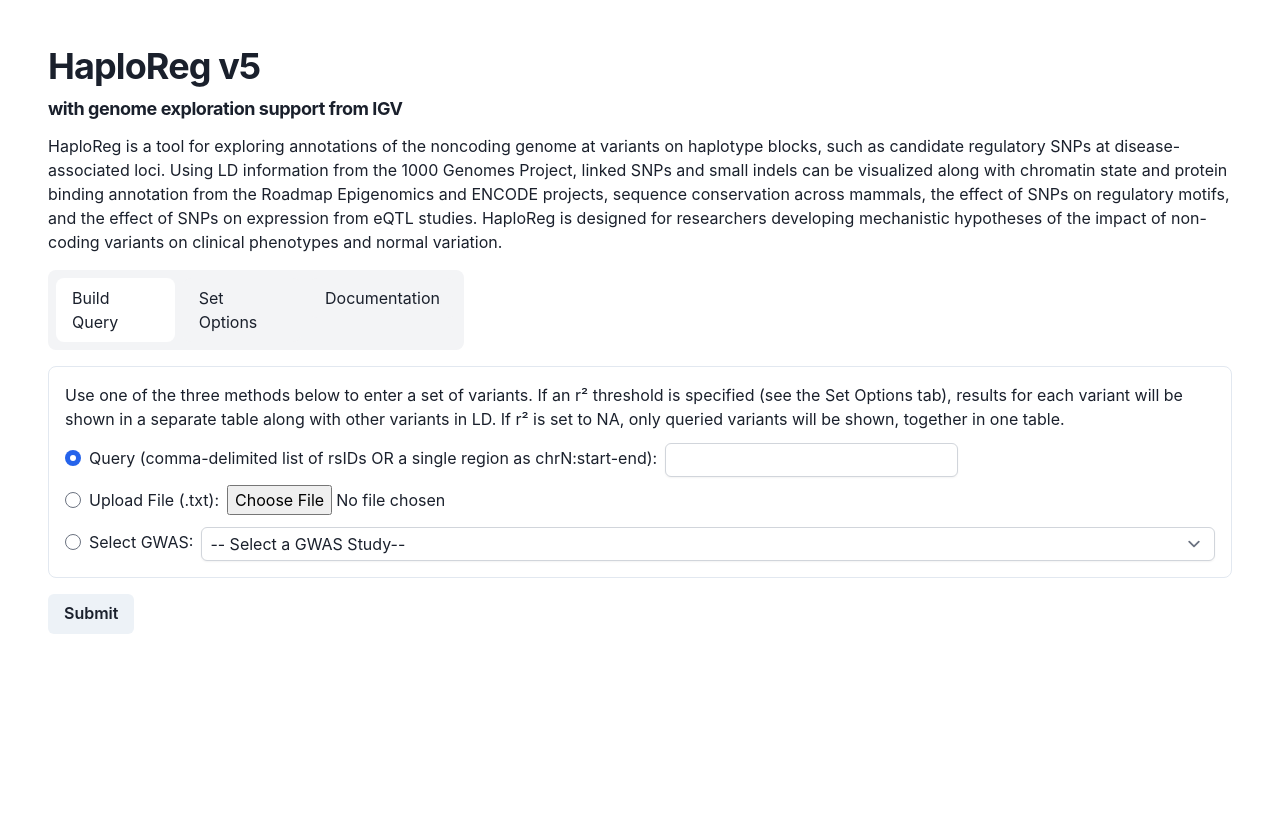
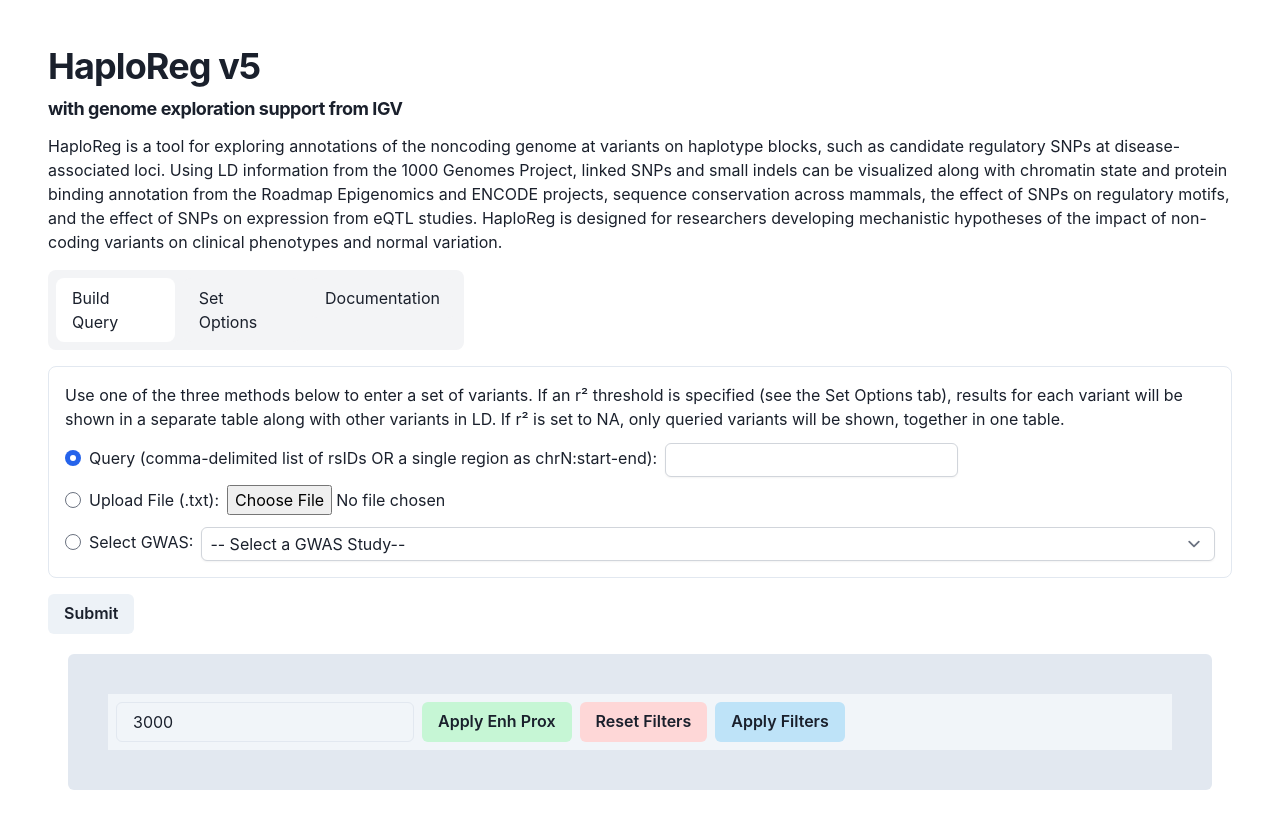
Before and after one commit to KellisLab/haploreg-next-v5, a Next.js app: page / in a window 1280 px wide. Shown: the top 828 px of the page. Before the commit the page ends 800 px from the top, so only its background shows below. Built offline with nearby package versions, Linux system fonts and the light colour scheme.

Commit message:
added way to change distance to closest enhancer for a snp, pulled state up from EnrichmentHeatmap component to be able to use it for an upstream/downstream table

```diff
--- a/app/api/compileExplorer/route.ts
+++ b/app/api/compileExplorer/route.ts
@@ -135,6 +135,7 @@
     // SELECT chr, pos, id from snp_v2 WHERE id IN ('rs10', 'rs15', 'rs20', 'rs28716236') ORDER BY chr, pos
 
     const allEnhancerPromises = [];
+    const max_dist = input.proximityLimit;
     for (const snp of snpPositions) {
       // for all snps that are of interest
       snpNameMap.set(snp.id, snp.chr + "_" + snp.pos);
@@ -144,8 +145,8 @@
         where: {
           AND: [
             { chr: chrNumName },
-            { start: { gte: snp.pos - MAX_DIST } },
-            { end: { lte: snp.pos + MAX_DIST } },
+            { start: { gte: snp.pos - max_dist } },
+            { end: { lte: snp.pos + max_dist } },
           ],
         },
       });
@@ -184,7 +185,7 @@
           enhancer.tissue_id,
           Math.min(
             nearestEnhancer,
-            snpEnhProximity.get(enhancer.tissue_id) ?? MAX_DIST + 1
+            snpEnhProximity.get(enhancer.tissue_id) ?? max_dist + 1
           )
         );
       }
--- a/app/components/Query/Explorer/EnrichmentHeatmap/components/EnrichmentHeatmap.tsx
+++ b/app/components/Query/Explorer/EnrichmentHeatmap/components/EnrichmentHeatmap.tsx
@@ -1,5 +1,4 @@
-import { Button, Grid, GridItem } from "@chakra-ui/react";
-import { useState } from "react";
+import { Button, Grid, GridItem, HStack } from "@chakra-ui/react";
 import HeatmapColHeader from "./components/HeatmapColHeader";
 import HeatmapRowHeader from "./components/HeatmapRowHeader";
 import ClosestEnhancerTable from "./components/ClosestEnhancerTable";
@@ -7,15 +6,30 @@
 
 interface Props {
   enrichmentData: EnrichmentDataType;
+  tissueFilter: string[];
+  snpFilter: string[];
+  appliedTissueFilter: string[];
+  appliedSnpFilter: string[];
+  tissueSelect: (e: string) => void;
+  snpSelect: (e: string) => void;
 }
 
 const EnrichmentHeatmap = ({
-  enrichmentData: { enrichments, closestEnhancers, tissueNameMap, snpNameMap },
+  enrichmentData: {
+    isCELoading,
+    enrichments,
+    closestEnhancers,
+    tissueNameMap,
+    snpNameMap,
+  },
+  tissueFilter,
+  snpFilter,
+  appliedTissueFilter,
+  appliedSnpFilter,
+  tissueSelect,
+  snpSelect,
 }: Props) => {
-  const [tissueFilter, setTissueFilter] = useState<string[]>([]);
-  const [snpFilter, setSnpFilter] = useState<string[]>([]);
-  const [appliedTissueFilter, setAppliedTissueFilter] = useState<string[]>([]);
-  const [appliedSnpFilter, setAppliedSnpFilter] = useState<string[]>([]);
+  if (!enrichments || isCELoading) return null;
 
   let partiallyFilteredEnrichments = [...enrichments.entries()];
   if (appliedSnpFilter.length !== 0) {
@@ -61,34 +75,6 @@
     (a, b) => b[1] - a[1]
   );
 
-  const handleSnpSelect = (e: string) => {
-    if (snpFilter.includes(e)) {
-      setSnpFilter(snpFilter.filter((value) => value != e));
-    } else {
-      setSnpFilter([...snpFilter, e]);
-    }
-  };
-
-  const handleTissueSelect = (e: string) => {
-    if (tissueFilter.includes(e)) {
-      setTissueFilter(tissueFilter.filter((value) => value != e));
-    } else {
-      setTissueFilter([...tissueFilter, e]);
-    }
-  };
-
-  const handleApply = () => {
-    setAppliedTissueFilter(tissueFilter);
-    setAppliedSnpFilter(snpFilter);
-  };
-
-  const handleReset = () => {
-    setTissueFilter([]);
-    setSnpFilter([]);
-    setAppliedTissueFilter([]);
-    setAppliedSnpFilter([]);
-  };
-
   return (
     <div>
       <Grid
@@ -109,33 +95,18 @@
           }}
           pl="2"
           area={"settings"}
-        >
-          <Button
-            bgColor="red.100"
-            onClick={() => handleReset()}
-            marginTop="10px"
-          >
-            Reset Filters
-          </Button>
-          <Button
-            bgColor="blue.100"
-            onClick={() => handleApply()}
-            marginTop="10px"
-          >
-            Apply Filters
-          </Button>
-        </GridItem>
+        ></GridItem>
         <GridItem pl="2" bg="orange.300" area={"tissues"}>
           <HeatmapRowHeader
             tissueEnrichmentPair={tissueRanking}
-            selectCheckbox={handleTissueSelect}
+            selectCheckbox={tissueSelect}
             selectedCheckboxes={tissueFilter}
           />
         </GridItem>
         <GridItem pl="2" bg="pink.300" area={"snps"}>
           <HeatmapColHeader
             snpEnrichmentPair={snpRanking}
-            selectCheckbox={handleSnpSelect}
+            selectCheckbox={snpSelect}
             selectedCheckboxes={snpFilter}
             snpNameMap={snpNameMap}
           />
--- /dev/null
+++ b/app/components/Query/Explorer/EnrichmentHeatmap/components/components/CascadingEffectsTable.tsx
@@ -0,0 +1,11 @@
+import React from "react";
+
+interface Props {
+  snpRanking: [string, number][];
+}
+
+const CascadingEffectsTable = ({ snpRanking }: Props) => {
+  return <div>CascadingEffectsTable</div>;
+};
+
+export default CascadingEffectsTable;
--- a/app/components/Query/Explorer/Explorer.tsx
+++ b/app/components/Query/Explorer/Explorer.tsx
@@ -1,31 +1,100 @@
-import React from "react";
-import { RegionTableType } from "../Table/hooks/useHaploRegTableData";
+import React, { useContext, useState } from "react";
 import { EnrichmentDataType } from "./hooks/useHaploBlockEnrichment";
 import EnrichmentHeatmap from "./EnrichmentHeatmap/components/EnrichmentHeatmap";
-import { Text } from "@chakra-ui/react";
-
+import {
+  HStack,
+  Input,
+  Button,
+  NumberInput,
+  NumberInputField,
+} from "@chakra-ui/react";
+import InputContext from "../Input/dataManagement/inputContext";
+import { InputFields } from "../Input/dataManagement/inputReducer";
+import CascadingEffectsTable from "./EnrichmentHeatmap/components/components/CascadingEffectsTable";
 interface Props {
-  tableData: RegionTableType;
   enrichmentData: EnrichmentDataType;
+  explorerSubmit: () => void;
 }
 
-const Explorer = ({
-  tableData: { isCTLoading, input, headers, regionTableData, regionTableError },
-  enrichmentData,
-}: Props) => {
-  // if (isCELoading || isCTLoading) return null;
-  if (!enrichmentData.enrichments || !headers) return null;
-  // console.log(enrichments);
+const Explorer = ({ enrichmentData, explorerSubmit }: Props) => {
+  const { inputOptions, dispatch } = useContext(InputContext);
+
+  const [tissueFilter, setTissueFilter] = useState<string[]>([]);
+  const [snpFilter, setSnpFilter] = useState<string[]>([]);
+  const [appliedTissueFilter, setAppliedTissueFilter] = useState<string[]>([]);
+  const [appliedSnpFilter, setAppliedSnpFilter] = useState<string[]>([]);
+
+  const handleTissueSelect = (e: string) => {
+    if (tissueFilter.includes(e)) {
+      setTissueFilter(tissueFilter.filter((value) => value != e));
+    } else {
+      setTissueFilter([...tissueFilter, e]);
+    }
+  };
+
+  const handleSnpSelect = (e: string) => {
+    if (snpFilter.includes(e)) {
+      setSnpFilter(snpFilter.filter((value) => value != e));
+    } else {
+      setSnpFilter([...snpFilter, e]);
+    }
+  };
+
+  const handleApply = () => {
+    setAppliedTissueFilter(tissueFilter);
+    setAppliedSnpFilter(snpFilter);
+  };
+
+  const handleReset = () => {
+    setTissueFilter([]);
+    setSnpFilter([]);
+    setAppliedTissueFilter([]);
+    setAppliedSnpFilter([]);
+  };
 
   return (
     <div className="m-5 ">
-      {enrichmentData.snps.map((value, index) => (
+      {/* {enrichmentData.snps.map((value, index) => (
         <div key={index}>
           <Text fontSize="xs">{value}</Text>
         </div>
-      ))}
+      ))} */}
       <div className="p-5 rounded-md bg-slate-200">
-        <EnrichmentHeatmap enrichmentData={enrichmentData} />
+        <div>
+          <HStack className="bg-slate-100 p-2 m-5">
+            <NumberInput
+              value={inputOptions.proximityLimit}
+              onChange={(value) =>
+                dispatch({
+                  type: "NUM",
+                  field: InputFields.proximityLimit,
+                  value: Number(value),
+                })
+              }
+            >
+              <NumberInputField />
+            </NumberInput>
+            <Button bgColor="green.100" onClick={() => explorerSubmit()}>
+              Apply Enh Prox
+            </Button>
+            <Button bgColor="red.100" onClick={() => handleReset()}>
+              Reset Filters
+            </Button>
+            <Button bgColor="blue.100" onClick={() => handleApply()}>
+              Apply Filters
+            </Button>
+          </HStack>
+        </div>
+        <EnrichmentHeatmap
+          enrichmentData={enrichmentData}
+          tissueFilter={tissueFilter}
+          snpFilter={snpFilter}
+          appliedTissueFilter={appliedTissueFilter}
+          appliedSnpFilter={appliedSnpFilter}
+          tissueSelect={(e) => handleTissueSelect(e)}
+          snpSelect={(e) => handleSnpSelect(e)}
+        />
+        {/* <CascadingEffectsTable snpRanking={snpRanking} /> */}
       </div>
     </div>
   );
--- a/app/components/Query/Input/dataManagement/inputReducer.ts
+++ b/app/components/Query/Input/dataManagement/inputReducer.ts
@@ -14,6 +14,7 @@
   inputType,
   outputType,
   queryType,
+  proximityLimit,
 }
 
 export interface InputOptions {
@@ -30,6 +31,7 @@
   inputType: "query" | "file" | "gwas";
   outputType: "html" | "text";
   queryType: QueryType;
+  proximityLimit: number;
 }
 
 interface ChangeNum {
@@ -87,6 +89,8 @@
         return { ...inputOptions, condenseLists: action.value };
       case InputFields.condenseOligos:
         return { ...inputOptions, condenseOligos: action.value };
+      case InputFields.proximityLimit:
+        return { ...inputOptions, proximityLimit: action.value };
     }
   } else if (action.type === "TYP") {
     switch (action.field) {
--- a/app/components/Query/Query.tsx
+++ b/app/components/Query/Query.tsx
@@ -28,6 +28,7 @@
     inputType: "query",
     outputType: "html",
     queryType: QueryType.Unknown,
+    proximityLimit: 3000,
   });
 
   const { regionTable, queryTable } = useHaploRegTableData(inputOptions);
@@ -35,21 +36,28 @@
   const { enrichmentData, queryEnrichments } =
     useHaploBlockEnhancement(inputOptions);
 
-  const handleSubmit = (event: FormEvent) => {
+  const handleMainSubmit = (event: FormEvent) => {
     event.preventDefault();
     queryTable();
+    queryEnrichments();
+  };
+
+  const handleExplorerSubmit = () => {
     queryEnrichments();
   };
 
   return (
     <>
       <InputContext.Provider value={{ inputOptions, dispatch }}>
-        <form onSubmit={handleSubmit}>
+        <form onSubmit={handleMainSubmit}>
           <InputArea />
           <Button type="submit">Submit</Button>
         </form>
         {enrichmentData ? (
-          <Explorer tableData={regionTable} enrichmentData={enrichmentData} />
+          <Explorer
+            enrichmentData={enrichmentData}
+            explorerSubmit={() => handleExplorerSubmit()}
+          />
         ) : null}
         {/* <Suspense fallback={<DNALoadingSpinner />}> It would be nice to make this server side at some point*/}
         <HaploRegTable regionTable={regionTable} />
```
